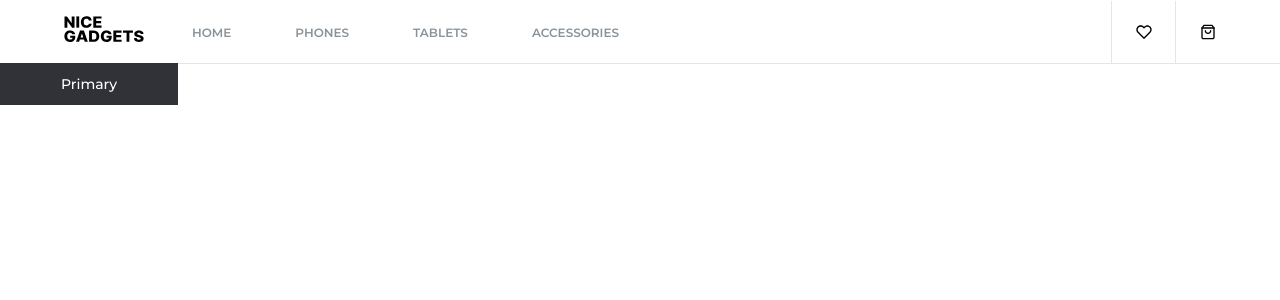
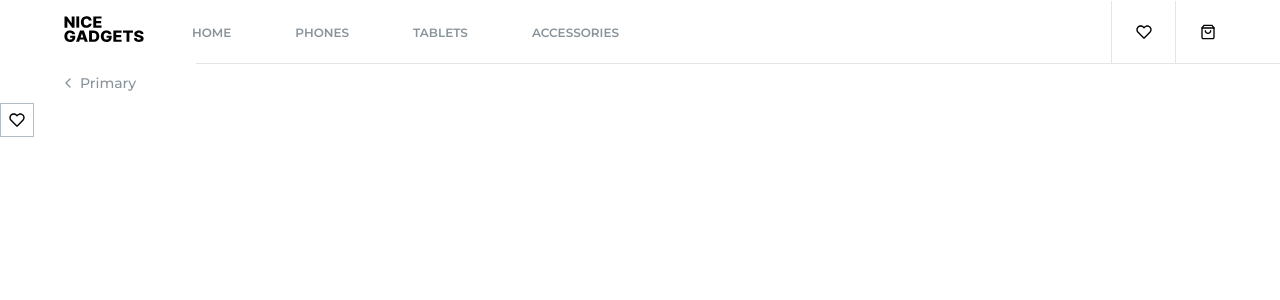
Before and after one commit to AnastasiaChaikovskaya/react-estore-app, a React (Vite) app: page /phones in a window 1280 px wide. Shown: the top 300 px of the page. Built offline with nearby package versions, Linux system fonts and the light colour scheme.

Commit message:
feat: finished button component

```diff
--- a/src/components/ButtonComponent/Button.scss
+++ b/src/components/ButtonComponent/Button.scss
@@ -1,39 +1,33 @@
 .btn {
+  display: flex;
+  flex-direction: row;
+  align-items: center;
   cursor: pointer;
   border: 1px #e2e6e9 solid;
   width: fit-content;
   font-family: Montserrat, sans-serif;
   background-color: white;
+
+  &__icon {
+    width: 16px;
+    height: 16px;
   }
 
-.btn--pagination {
-  &:hover {
-    border-color: #313237;
-  }
-  &-selected {
-    color: #fff;
-    background-color: #313237;
-  }
-}
+  &--default-button {
+    border-color: #b4bdc3;
 
-.btn--slider-button {
-  display: flex;
-  align-items: center;
-  justify-content: center;
-  border-color: #b4bdc3;
     &:hover {
       border-color: #313237;
     }
 
-  &-disable {
-    display: flex;
-    align-items: center;
-    justify-content: center;
+    &:disabled {
       border-color: #e2e6e9;
     }
   }
 
-.btn--color-button {
+  &--circle-button {
+    height: 30px;
+    width: 30px;
     border-radius: 50%;
     background-color: #fcdbc1;
     border-color: #e2e6e9;
@@ -41,31 +35,9 @@
     &:hover {
       border-color: #b4bdc3;
     }
-
-  &-selected {
-    border-color: #313237;
-  }
   }
 
-.btn--fav-button {
-  display: flex;
-  align-items: center;
-  justify-content: center;
-  border-color: #b4bdc3;
-
-  &:hover {
-    border-color: #313237;
-  }
-
-  &-selected {
-    display: flex;
-    align-items: center;
-    justify-content: center;
-    border-color: #e2e6e9;
-  }
-}
-
-.btn--primary {
+  &--primary {
     background-color: #313237;
     border-color: #313237;
     color: #fff;
@@ -73,23 +45,28 @@
     &:hover {
       box-shadow: 0px 3px 13px 0px #17203166;
     }
+  }
 
-  &-selected {
-    color: #27ae60;
-    background-color: #fff;
-    border-color: #e2e6e9;
+  &--back-button {
+    border: 0px;
+    color: #89939a;
+    gap: 4px;
+
+    &:hover {
+      color: #313237;
+    }
   }
 }
 
 .btn--s {
-  padding: 7px 14px;
+  padding: 8px;
   font-size: 14px;
   font-weight: 500;
   line-height: 21px;
 }
 
 .btn--m {
-  padding: 13px;
+  padding: 12px;
   font-size: 14px;
   font-weight: 500;
   line-height: 21px;
--- a/src/components/ButtonComponent/Button.tsx
+++ b/src/components/ButtonComponent/Button.tsx
@@ -6,12 +6,33 @@ import { clsx } from 'clsx';
 interface ButtonProps extends React.ButtonHTMLAttributes<HTMLButtonElement> {
   variant?: BUTTON_VARIANTS;
   size?: BUTTON_SIZE;
+  iconLeft?: React.ReactElement;
 }
 
 export const Button: FC<ButtonProps> = (props) => {
-  const { variant = BUTTON_VARIANTS.Primary, size = BUTTON_SIZE.Medium, className, children, ...restProps } = props;
+  const {
+    variant = BUTTON_VARIANTS.DefaultButton,
+    size = BUTTON_SIZE.Medium,
+    iconLeft,
+    className,
+    children,
+    ...restProps
+  } = props;
 
-  return <button className={clsx('btn', `btn--${variant}`, `btn--${size}`, className)}>{children}</button>;
+  return (
+    <button className={clsx('btn', `btn--${variant}`, `btn--${size}`, className)} {...restProps}>
+      {iconLeft && (
+        <span className="btn__icon">
+          {React.cloneElement(iconLeft, {
+            width: 16,
+            height: 16,
+            className: clsx(iconLeft.props.className),
+          })}
+        </span>
+      )}
+      {children}
+    </button>
+  );
 };
 
 export default Button;
--- a/src/components/ButtonComponent/types.ts
+++ b/src/components/ButtonComponent/types.ts
@@ -1,14 +1,7 @@
 export enum BUTTON_VARIANTS {
-  Pagination = 'pagination',
-  PaginationSelected = 'pagination-selected',
-  SliderButton = 'slider-button',
-  SliderButtonDisable = 'slider-button-disable',
-  ColorButton = 'color-button',
-  ColorButtonSelected = 'color-button-selected',
-  FavButton = 'fav-button',
-  FavButtonSelected = 'fav-button-selected',
+  DefaultButton = 'default-button',
+  CircleButton = 'circle-button',
   Primary = 'primary',
-  PrimarySelected = 'primary-selected',
   BackButton = 'back-button',
 }
 
--- a/src/pages/main/PhonesPage.tsx
+++ b/src/pages/main/PhonesPage.tsx
@@ -6,27 +6,19 @@ import React from 'react';
 function PhonesPage() {
   return (
     <>
-      {/* <Button variant={BUTTON_VARIANTS.SliderButton} size={BUTTON_SIZE.Small}>
-        <IconComponent name="arrow-left" width={16} height={16} />
-      </Button>
-
-      <Button variant={BUTTON_VARIANTS.ColorButton} size={BUTTON_SIZE.Small}></Button> */}
-
-      {/* <Button variant={BUTTON_VARIANTS.FavButton} size={BUTTON_SIZE.Small}>
-        <IconComponent name="heart" width={16} height={16} />
-      </Button> */}
-
-      {/* <Button variant={BUTTON_VARIANTS.Pagination} size={BUTTON_SIZE.Small}>
-        1
-      </Button> */}
-
-      <Button variant={BUTTON_VARIANTS.Primary} size={BUTTON_SIZE.Large}>
+      <Button
+        variant={BUTTON_VARIANTS.BackButton}
+        size={BUTTON_SIZE.Large}
+        iconLeft={<IconComponent name="arrow-left" />}
+      >
         Primary
       </Button>
 
-      {/* <Button variant={BUTTON_VARIANTS.PrimarySelected} size={BUTTON_SIZE.Large}>
-        Primary
-      </Button> */}
+      <Button
+        variant={BUTTON_VARIANTS.DefaultButton}
+        size={BUTTON_SIZE.Small}
+        iconLeft={<IconComponent name="heart" />}
+      ></Button>
     </>
   );
 }
```
Lines whose indentation alone changed are shown as unchanged.
